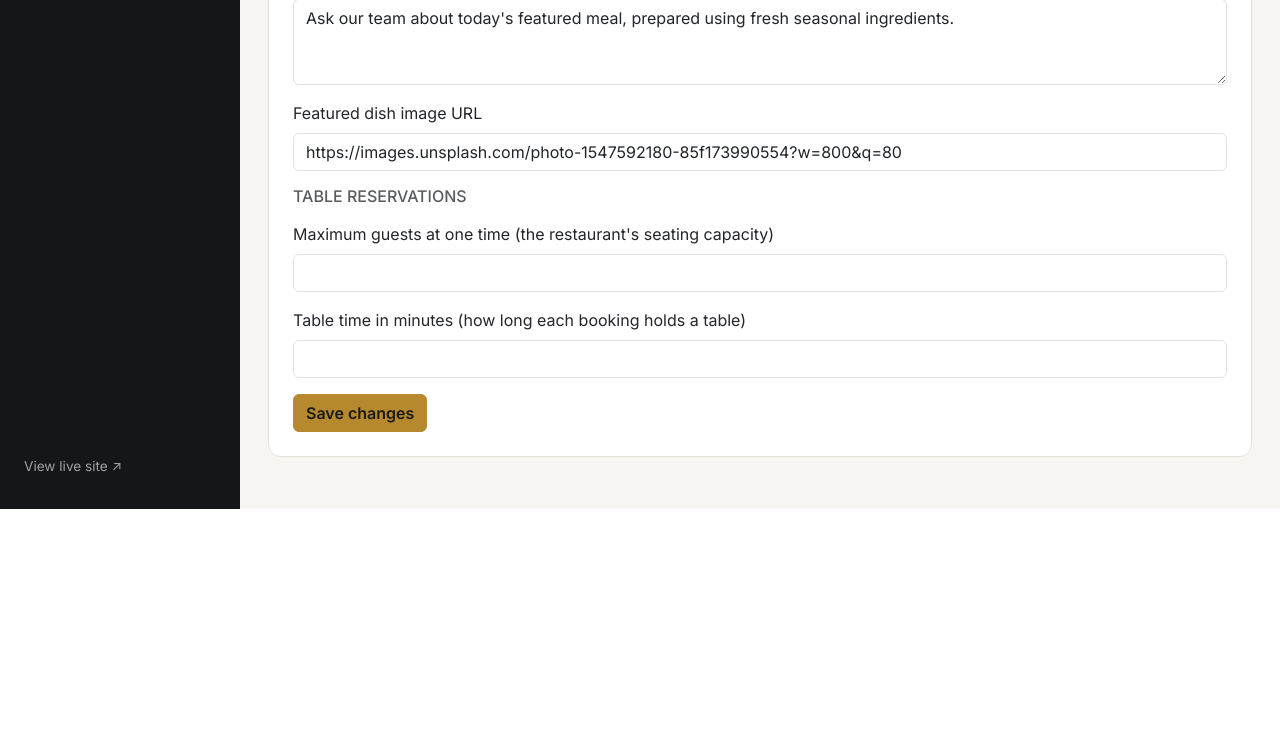
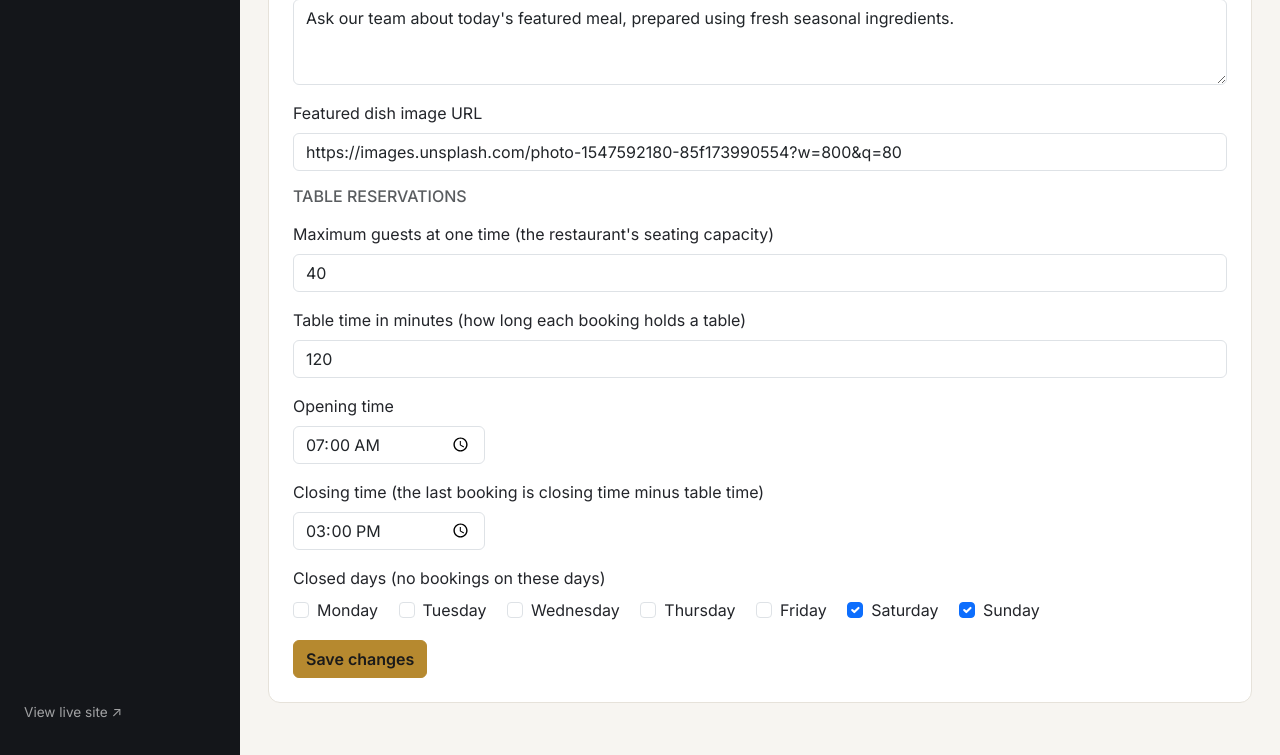
Before and after one commit to palden518/aquila_web, a Laravel app: page /admin/settings in a window 1280 px wide. Shown: the part 970-1725 px from the top of the page. Before the commit the page ends 1479 px from the top, so only its background shows below. Run offline with Laravel 10, Linux system fonts and the light colour scheme; a user stored in the database is signed in; data comes from the database, SQL or seed files in the repository.

Commit message:
AQL-59 [Feature] Form Validation_Reservation Form

```diff
--- a/app/Http/Controllers/Admin/SettingController.php
+++ b/app/Http/Controllers/Admin/SettingController.php
@@ -4,8 +4,11 @@ namespace App\Http\Controllers\Admin;
 
 use App\Http\Controllers\Controller;
 use App\Models\Setting;
+use App\Support\OpeningHours;
 use Illuminate\Http\RedirectResponse;
 use Illuminate\Http\Request;
+use Illuminate\Support\Carbon;
+use Illuminate\Validation\Rule;
 
 class SettingController extends Controller
 {
@@ -31,7 +34,22 @@ class SettingController extends Controller
         'Table reservations' => [
             'reservation_max_guests' => 'Maximum guests at one time (the restaurant\'s seating capacity)',
             'reservation_table_minutes' => 'Table time in minutes (how long each booking holds a table)',
+            'reservation_opening_time' => 'Opening time',
+            'reservation_closing_time' => 'Closing time (the last booking is closing time minus table time)',
+            'reservation_closed_days' => 'Closed days (no bookings on these days)',
         ],
+    ];
+
+    /**
+     * Values used when a setting has never been saved, so the form
+     * shows what the website is actually using.
+     */
+    protected array $defaults = [
+        'reservation_max_guests' => '40',
+        'reservation_table_minutes' => '120',
+        'reservation_opening_time' => '07:00',
+        'reservation_closing_time' => '15:00',
+        'reservation_closed_days' => 'saturday,sunday',
     ];
 
     public function edit()
@@ -39,13 +57,17 @@ class SettingController extends Controller
         $values = [];
         foreach ($this->fields as $group) {
             foreach (array_keys($group) as $key) {
-                $values[$key] = Setting::get($key, '');
+                $values[$key] = Setting::get($key, $this->defaults[$key] ?? '');
             }
         }
+
+        // The closed days are shown as tick boxes, so turn "saturday,sunday" into a list.
+        $values['reservation_closed_days'] = OpeningHours::closedDays();
 
         return view('admin.settings.edit', [
             'fields' => $this->fields,
             'values' => $values,
+            'days' => OpeningHours::DAYS,
         ]);
     }
 
@@ -64,11 +86,38 @@ class SettingController extends Controller
         $rules['admin_notification_email'] = ['nullable', 'email', 'max:255'];
         $rules['reservation_max_guests'] = ['required', 'integer', 'min:1', 'max:1000'];
         $rules['reservation_table_minutes'] = ['required', 'integer', 'min:15', 'max:480'];
+        $rules['reservation_opening_time'] = ['required', 'date_format:H:i'];
+        $rules['reservation_closing_time'] = ['required', 'date_format:H:i', 'after:reservation_opening_time'];
+        $rules['reservation_closed_days'] = ['nullable', 'array'];
+        $rules['reservation_closed_days.*'] = [Rule::in(array_keys(OpeningHours::DAYS))];
 
-        $data = $request->validate($rules, [], [
+        $validator = validator($request->all(), $rules, [
+            'reservation_closing_time.after' => 'The closing time must be later than the opening time.',
+        ], [
             'reservation_max_guests' => 'maximum guests at one time',
             'reservation_table_minutes' => 'table time in minutes',
+            'reservation_opening_time' => 'opening time',
+            'reservation_closing_time' => 'closing time',
         ]);
+
+        // There must be room for at least one booking between opening and closing.
+        $validator->after(function ($validator) use ($request) {
+            if ($validator->errors()->isNotEmpty()) {
+                return;
+            }
+
+            $open = Carbon::createFromFormat('H:i', $request->input('reservation_opening_time'));
+            $close = Carbon::createFromFormat('H:i', $request->input('reservation_closing_time'));
+
+            if ($open->diffInMinutes($close) < (int) $request->input('reservation_table_minutes')) {
+                $validator->errors()->add('reservation_table_minutes', 'The table time is longer than the opening hours, so no bookings could be made.');
+            }
+        });
+
+        $data = $validator->validate();
+
+        // Save the ticked closed days as one value, e.g. "saturday,sunday".
+        $data['reservation_closed_days'] = implode(',', $data['reservation_closed_days'] ?? []);
 
         Setting::setMany($data);
 
--- /dev/null
+++ b/app/Support/OpeningHours.php
@@ -0,0 +1,101 @@
+<?php
+
+namespace App\Support;
+
+use App\Models\Setting;
+use Illuminate\Support\Carbon;
+
+/**
+ * Reads the restaurant's opening hours from Settings, in one place,
+ * so the booking form and the booking checks always agree.
+ */
+class OpeningHours
+{
+    public const DAYS = [
+        'monday' => 'Monday',
+        'tuesday' => 'Tuesday',
+        'wednesday' => 'Wednesday',
+        'thursday' => 'Thursday',
+        'friday' => 'Friday',
+        'saturday' => 'Saturday',
+        'sunday' => 'Sunday',
+    ];
+
+    /** Opening time as "HH:MM", e.g. "07:00". */
+    public static function openingTime(): string
+    {
+        return Setting::get('reservation_opening_time', '07:00');
+    }
+
+    /** Closing time as "HH:MM", e.g. "15:00". */
+    public static function closingTime(): string
+    {
+        return Setting::get('reservation_closing_time', '15:00');
+    }
+
+    /** How long each booking holds a table, in minutes. */
+    public static function tableMinutes(): int
+    {
+        return (int) Setting::get('reservation_table_minutes', '120');
+    }
+
+    /**
+     * The latest time a table can be booked: closing time minus table time.
+     * E.g. closing 3:00 PM with 2-hour tables = last booking 1:00 PM.
+     */
+    public static function lastBookingTime(): string
+    {
+        return Carbon::createFromFormat('H:i', self::closingTime())
+            ->subMinutes(self::tableMinutes())
+            ->format('H:i');
+    }
+
+    /** Days the restaurant is closed, e.g. ['saturday', 'sunday']. */
+    public static function closedDays(): array
+    {
+        $saved = Setting::get('reservation_closed_days', 'saturday,sunday');
+
+        return array_values(array_filter(explode(',', $saved)));
+    }
+
+    public static function isClosedOn(Carbon $date): bool
+    {
+        return in_array(strtolower($date->format('l')), self::closedDays(), true);
+    }
+
+    /** Turns "13:00" into "1:00 PM". */
+    public static function nice(string $time): string
+    {
+        return Carbon::createFromFormat('H:i', $time)->format('g:i A');
+    }
+
+    /**
+     * A short sentence for customers, e.g.
+     * "We take bookings Monday to Friday, 7:00 AM to 1:00 PM."
+     */
+    public static function summary(): string
+    {
+        $openDays = array_values(array_diff_key(self::DAYS, array_flip(self::closedDays())));
+
+        if (count($openDays) === 0) {
+            return 'We are not taking table bookings at the moment.';
+        }
+
+        if (count($openDays) === 7) {
+            $days = 'every day';
+        } elseif (self::areNextToEachOther($openDays)) {
+            $days = count($openDays) === 1 ? $openDays[0] : $openDays[0] . ' to ' . end($openDays);
+        } else {
+            $days = implode(', ', array_slice($openDays, 0, -1)) . ' and ' . end($openDays);
+        }
+
+        return 'We take bookings ' . $days . ', ' . self::nice(self::openingTime()) . ' to ' . self::nice(self::lastBookingTime()) . '.';
+    }
+
+    private static function areNextToEachOther(array $openDays): bool
+    {
+        $positions = array_map(fn ($day) => array_search($day, array_values(self::DAYS), true), $openDays);
+
+        return end($positions) - $positions[0] === count($positions) - 1;
+    }
+}
--- a/config/app.php
+++ b/config/app.php
@@ -70,7 +70,7 @@ return [
     |
     */
 
-    'timezone' => 'UTC',
+    'timezone' => 'Australia/Brisbane',
 
     /*
     |--------------------------------------------------------------------------
--- a/database/seeders/SettingsSeeder.php
+++ b/database/seeders/SettingsSeeder.php
@@ -19,6 +19,11 @@ class SettingsSeeder extends Seeder
             'featured_dish_title' => 'Home Dinner',
             'featured_dish_description' => "Ask our team about today's featured meal, prepared using fresh seasonal ingredients.",
             'featured_dish_image' => 'https://images.unsplash.com/photo-1547592180-85f173990554?w=800&q=80',
+            'reservation_max_guests' => '40',
+            'reservation_table_minutes' => '120',
+            'reservation_opening_time' => '07:00',
+            'reservation_closing_time' => '15:00',
+            'reservation_closed_days' => 'saturday,sunday',
         ]);
     }
 }
--- a/resources/views/admin/settings/edit.blade.php
+++ b/resources/views/admin/settings/edit.blade.php
@@ -16,6 +16,18 @@
                         <label class="form-label">{{ $label }}</label>
                         @if (in_array($key, ['hero_copy', 'about_lede', 'featured_dish_description']))
                             <textarea name="{{ $key }}" class="form-control" rows="3">{{ old($key, $values[$key]) }}</textarea>
+                        @elseif (in_array($key, ['reservation_opening_time', 'reservation_closing_time']))
+                            <input type="time" name="{{ $key }}" class="form-control" style="max-width: 12rem" value="{{ old($key, $values[$key]) }}">
+                        @elseif ($key === 'reservation_closed_days')
+                            <div>
+                                @foreach ($days as $dayKey => $dayName)
+                                    <div class="form-check form-check-inline">
+                                        <input class="form-check-input" type="checkbox" name="reservation_closed_days[]" id="closed_{{ $dayKey }}" value="{{ $dayKey }}"
+                                            @checked(in_array($dayKey, old('reservation_closed_days', $values['reservation_closed_days'])))>
+                                        <label class="form-check-label" for="closed_{{ $dayKey }}">{{ $dayName }}</label>
+                                    </div>
+                                @endforeach
+                            </div>
                         @else
                             <input type="text" name="{{ $key }}" class="form-control" value="{{ old($key, $values[$key]) }}">
                         @endif
```
Also changed, not shown: app/Http/Controllers/ReservationController.php (+61 -5 lines), resources/views/components/reservation-form.blade.php (+8 -4 lines), 1 other file.
